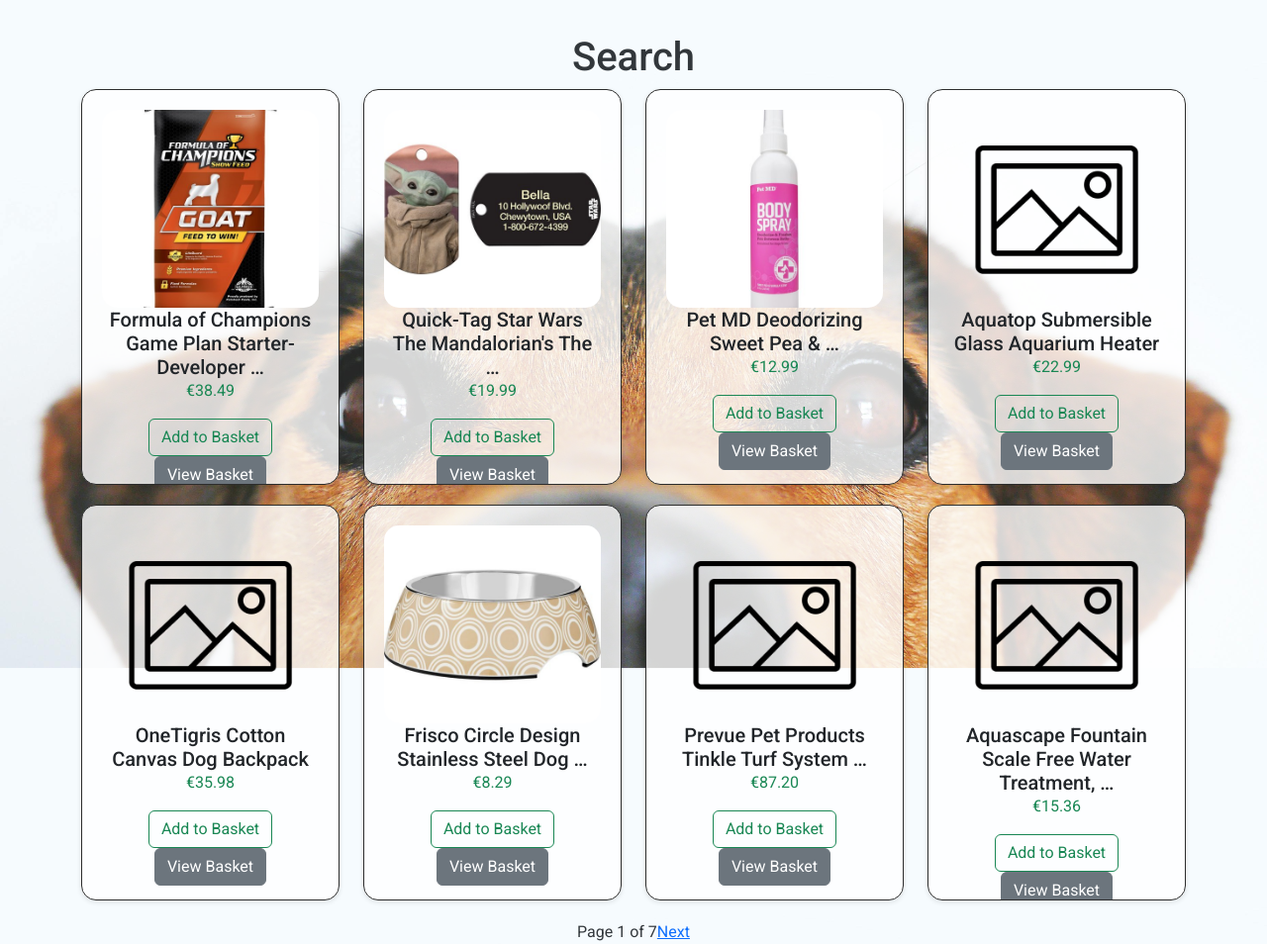
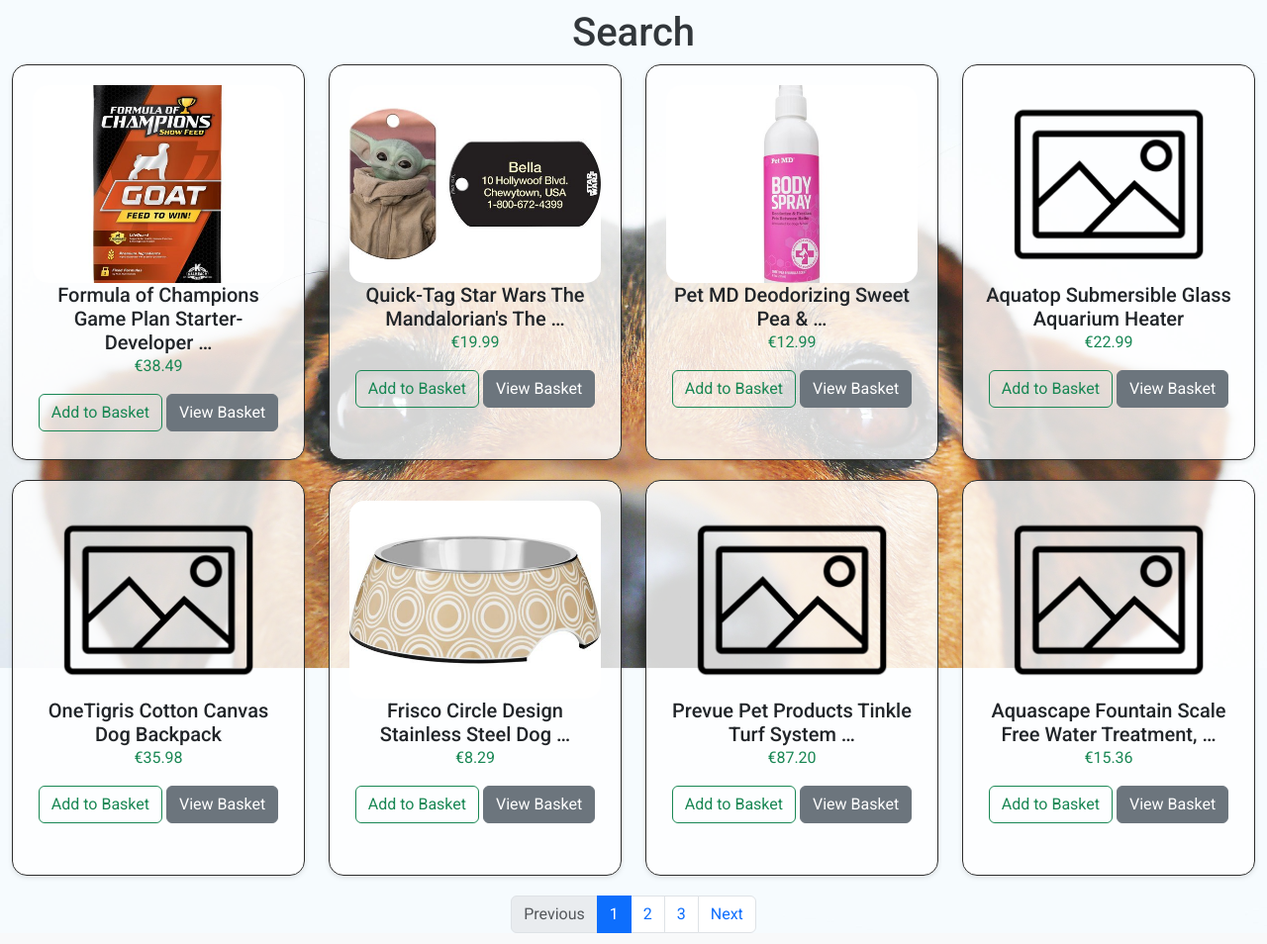
Before and after one commit to pac-dan/pawsitive_training, a Django app: page /products/search/ in a window 1280 px wide. Shown: the part 178-1132 px from the top of the page at 99% size. Run offline with Django 5.2, Linux system fonts and the light colour scheme; data comes from the database, SQL or seed files in the repository; data that the repository does not hold is empty; some libraries are stand-ins or nearby versions.

Commit message:
Correct grid layout for Products and Videos

```diff
--- a/products/templates/products/products_category.html
+++ b/products/templates/products/products_category.html
@@ -2,7 +2,7 @@
 {% load static %}
 
 {% block content %}
-<div class="container">
+<div class="container-fluid padding">
   {% if category %}
     <h1 class="text-center">{{ category.name }}</h1>
   {% elif search_term %}
@@ -11,7 +11,7 @@
     <h1 class="text-center">Search</h1>
   {% endif %}
 
-  <div class="row product-width">
+  <div class="row">
     {% for product in page_obj %}
     <div class="col-12 col-sm-6 col-lg-3">
       <div class="product-card">
@@ -45,14 +45,38 @@
   </div>
 
   <!-- Pagination -->
-  <div class="pagination">
-    {% if page_obj.has_previous %}
-      <a href="?page={{ page_obj.previous_page_number }}">Previous</a>
-    {% endif %}
-    <span>Page {{ page_obj.number }} of {{ page_obj.paginator.num_pages }}</span>
-    {% if page_obj.has_next %}
-      <a href="?page={{ page_obj.next_page_number }}">Next</a>
-    {% endif %}
-  </div>
+  <nav aria-label="Page navigation">
+    <ul class="pagination justify-content-center">
+      {% if page_obj.has_previous %}
+        <li class="page-item">
+          <a class="page-link" href="?page={{ page_obj.previous_page_number }}" tabindex="-1">Previous</a>
+        </li>
+      {% else %}
+        <li class="page-item disabled">
+          <span class="page-link">Previous</span>
+        </li>
+      {% endif %}
+      {% for num in page_obj.paginator.page_range %}
+        {% if page_obj.number == num %}
+          <li class="page-item active">
+            <span class="page-link">{{ num }}</span>
+          </li>
+        {% elif num > page_obj.number|add:'-3' and num < page_obj.number|add:'3' %}
+          <li class="page-item">
+            <a class="page-link" href="?page={{ num }}">{{ num }}</a>
+          </li>
+        {% endif %}
+      {% endfor %}
+      {% if page_obj.has_next %}
+        <li class="page-item">
+          <a class="page-link" href="?page={{ page_obj.next_page_number }}">Next</a>
+        </li>
+      {% else %}
+        <li class="page-item disabled">
+          <span class="page-link">Next</span>
+        </li>
+      {% endif %}
+    </ul>
+  </nav>
 </div>
 {% endblock %}
--- a/products/templates/products/products_detail.html
+++ b/products/templates/products/products_detail.html
@@ -5,6 +5,8 @@
 <div class="container mt-5 pt-5">
     <div class="row">
         <div class="col-md-6">
+
+            <!-- Display product image or placeholder -->
             {% if product.image %}
             <img src="{{ product.image.url }}" class="img-fluid rounded" alt="{{ product.name }}">
             {% else %}
--- a/products/templates/products/products_display.html
+++ b/products/templates/products/products_display.html
@@ -2,9 +2,9 @@
 {% load static %}
 
 {% block content %}
-<div class="container">
+<div class="container-fluid padding">
   <h1 class="mb-4 text-center">Our Products</h1>
-  <div class="row product-width">
+  <div class="row">
     {% for product in page_obj %}
     <div class="col-12 col-sm-6 col-lg-3">
       <!-- Use product-card for products -->
```
